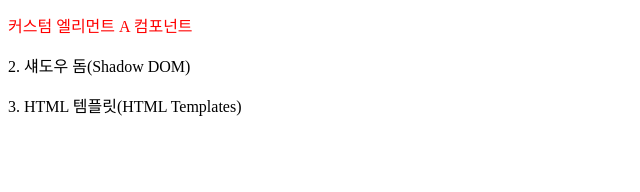
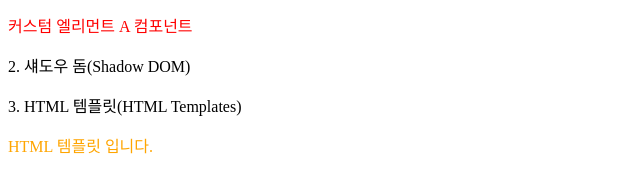
Before and after one commit to TwoZeroLibrary/JSpage, a plain HTML site: page components.html in a window 1280 px wide. Shown: the part 116-308 px from the top of the page, without its empty margins (0-640 px from the left). Drawn offline with Linux system fonts and the light colour scheme.

Commit message:
update components.html

```diff
--- a/components.html
+++ b/components.html
@@ -40,8 +40,12 @@
     shadow.attachShadow({ mode: 'open' })
     shadow.innerHTML = ' <p style = "blue" >새도우 돔</p>'
 
-    //커스텀 엘리먼트
+    // HTML 템플릿
     let tp = document.getElementById("tp");
+    let pasteTp = document.getElementById("pasteTp")
+
+    const cloneTp = tp.content.cloneNode(true);
+    pasteTp.appendChild(cloneTp);
 
   </script>
 
```
